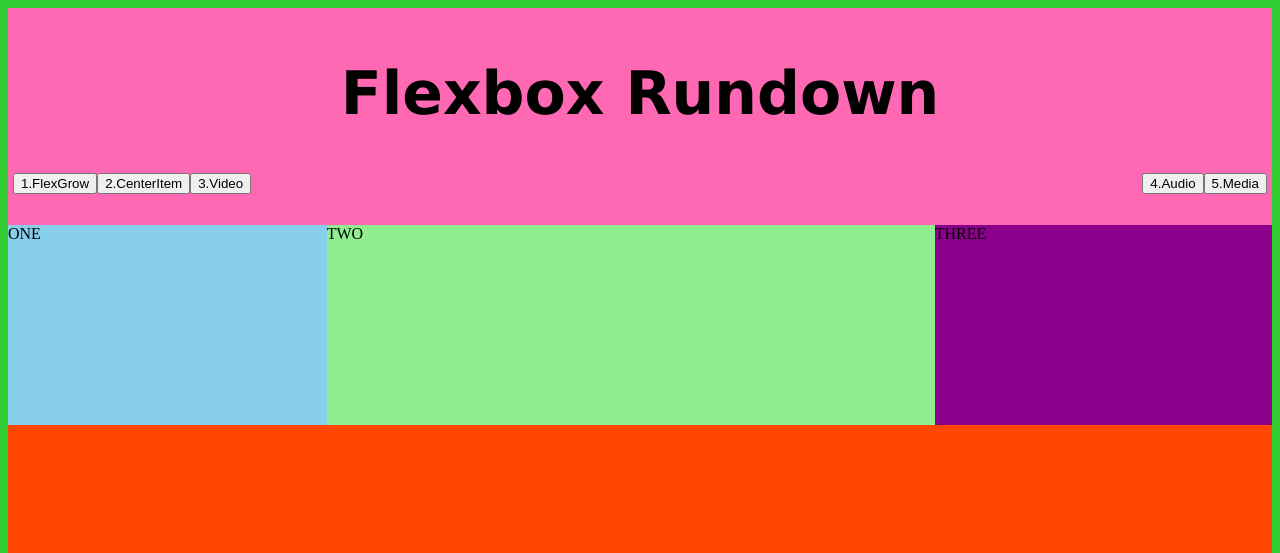
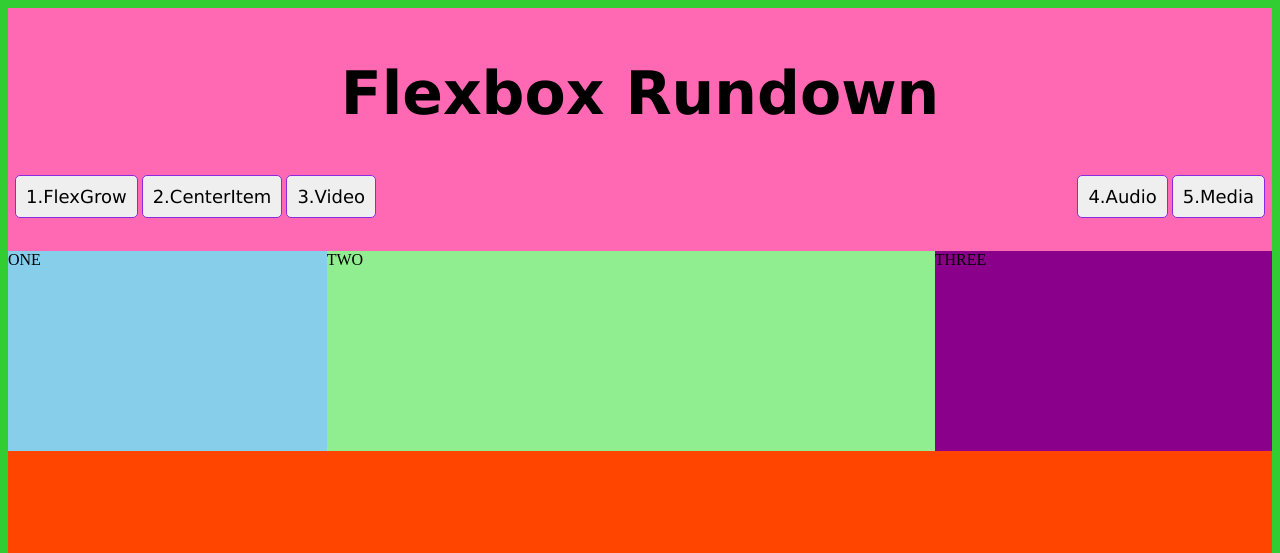
Before and after one commit to kristyl26/flexbox-rundown, a plain HTML site: page worksheet4/index.html in a window 1280 px wide. Shown: the top 553 px of the page. Drawn offline with Linux system fonts and the light colour scheme.

Commit message:
style for button pressed and hover

```diff
--- a/worksheet4/styles.css
+++ b/worksheet4/styles.css
@@ -39,6 +39,25 @@ ul {
      border: 1px solid limegreen;
      border-radius: 10px;
      background-color:aliceblue;
+ }
+
+ button{
+     border: 1px solid blueviolet;
+     border-radius: 5px;
+     font-family: Verdana, Geneva, Tahoma, sans-serif;
+     font-size: large;
+     padding: 10px;
+     margin: 2px;
+     transition-duration: .4s;
+ }
+ button:hover{
+     background-color:limegreen;
+     color:white;
+ }
+ button:active{
+     background-color: #3e8e41;
+     box-shadow: 0 5pxx darkred;
+     transform: translateY(4px);
  }
 .push{
     margin-left: auto;
```
